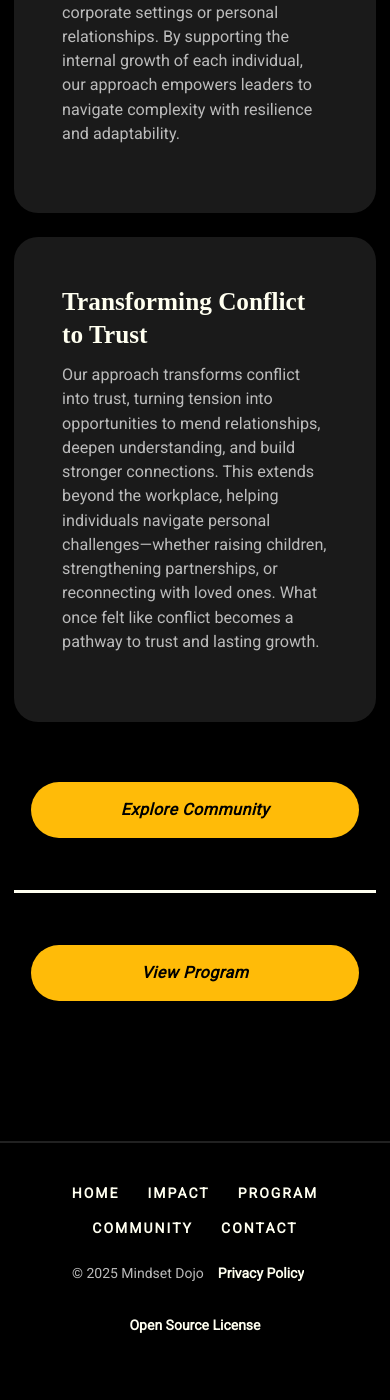
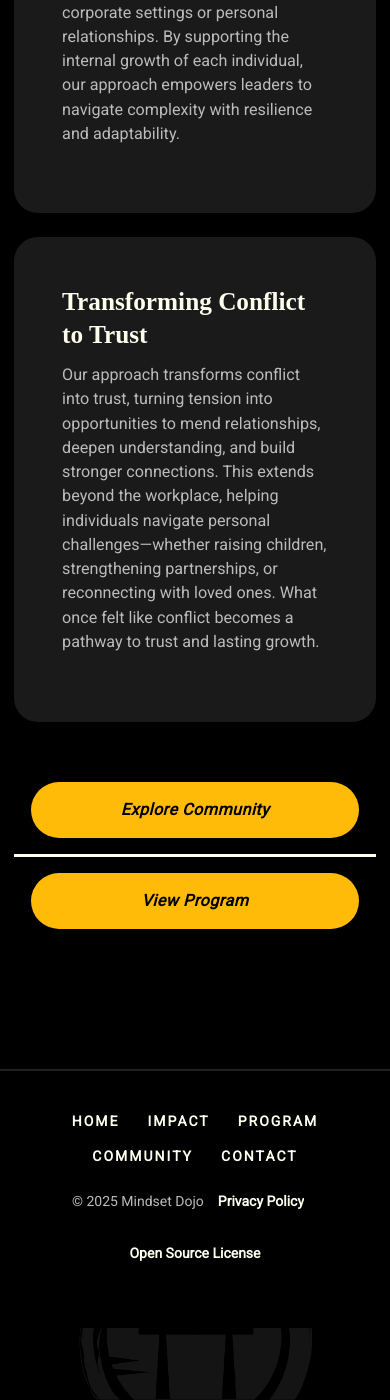
Before and after one commit to mindset-dojo/mindset-dojo.github.io, a Jekyll site: the page built from index.md, in a window 390 px wide and 1400 px high, scrolled down 2098 px. Built offline with Jekyll 4.4.1, drawn with Linux system fonts in a browser that asks for light colours; some web fonts are replaced.

Commit message:
Added mobile specific code for .md-cta-group (button class) and .button-vertical-divider in md.css to account for the buttons stacking vertically.

```diff
--- a/assets/css/md.css
+++ b/assets/css/md.css
@@ -306,14 +306,19 @@
   align-self: stretch;   /* match the height of the button group */
 }
 
-/* On small screens, switch to a horizontal divider */
+/* mobile: stack the buttons and turn the divider into an <hr>-style */
 @media (max-width: 600px) {
+  .md-cta-group {
+    flex-direction: column;    /* stack them */
+    gap: 0;                     /* we’ll use margins for spacing */
+  }
   .button-vertical-divider {
-    border-left: none;
-    border-top: 3px solid var(--light-color-primary);
-    width: 100%;         /* full width */
-    height: 0;           /* no height needed */
-    margin: 16px 0;      /* match the <hr> spacing */
+    display: block;             /* full-width block */
+    border-left: none;          /* turn off the vertical line */
+    border-top: 3px solid var(--light-color-primary); /* horizontal rule */
+    width: 100%;                /* fill the container */
+    height: 0;                  /* no extra height beyond border */
+    margin: 16px 0;             /* match your hr’s vertical spacing */
   }
 }
 
```
